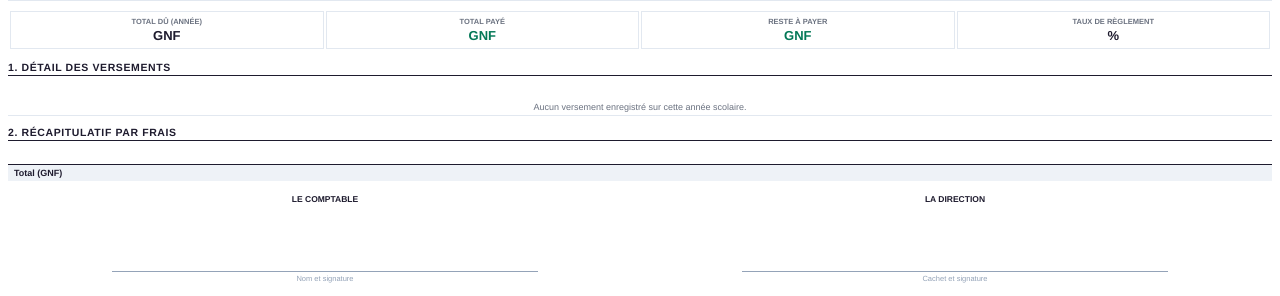
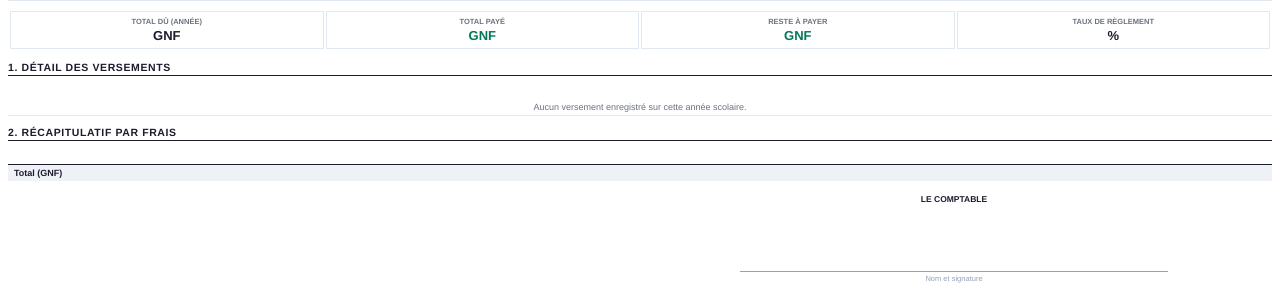
Before and after one commit to alioucacia/monecole, a Django app: template backend/payments/templates/payments/historique_paiements_pdf.html in a window 1280 px wide. Shown: the part 170-466 px from the top of the page. Run offline with Django 5.2, Linux system fonts and the light colour scheme; the template is opened without the code that fills it, so the values that code supplies are empty.

Commit message:
Nouvel élève : filtre par cycle, plus de reçu téléchargé automatiquement ; historique de paiement signé par le seul comptable
- Enregistrement d'un élève : le reçu d'inscription n'est plus téléchargé automatiquement
  (toujours disponible via le bouton « Reçu » de la liste).
- Formulaire élève : sélecteur « Cycle » qui filtre la liste des classes.
- Historique de paiement PDF : signature « La Direction » retirée, « Le Comptable » à droite.

Co-Authored-By: Claude Opus 5.5 <noreply@anthropic.com>

```diff
--- a/backend/payments/templates/payments/historique_paiements_pdf.html
+++ b/backend/payments/templates/payments/historique_paiements_pdf.html
@@ -212,18 +212,14 @@
 
     <table class="visas">
         <tr>
-            <td width="8%"></td>
+            <td width="58%"></td>
             <td width="34%"><div class="role">Le Comptable</div></td>
-            <td width="16%"></td>
-            <td width="34%"><div class="role">La Direction</div></td>
             <td width="8%"></td>
         </tr>
-        <tr><td colspan="5" class="zone"></td></tr>
+        <tr><td colspan="3" class="zone"></td></tr>
         <tr>
             <td></td>
             <td class="signature">Nom et signature</td>
-            <td></td>
-            <td class="signature">Cachet et signature</td>
             <td></td>
         </tr>
     </table>
```
Also changed, not shown: frontend/src/pages/StudentsPage.tsx (+20 -4 lines).
